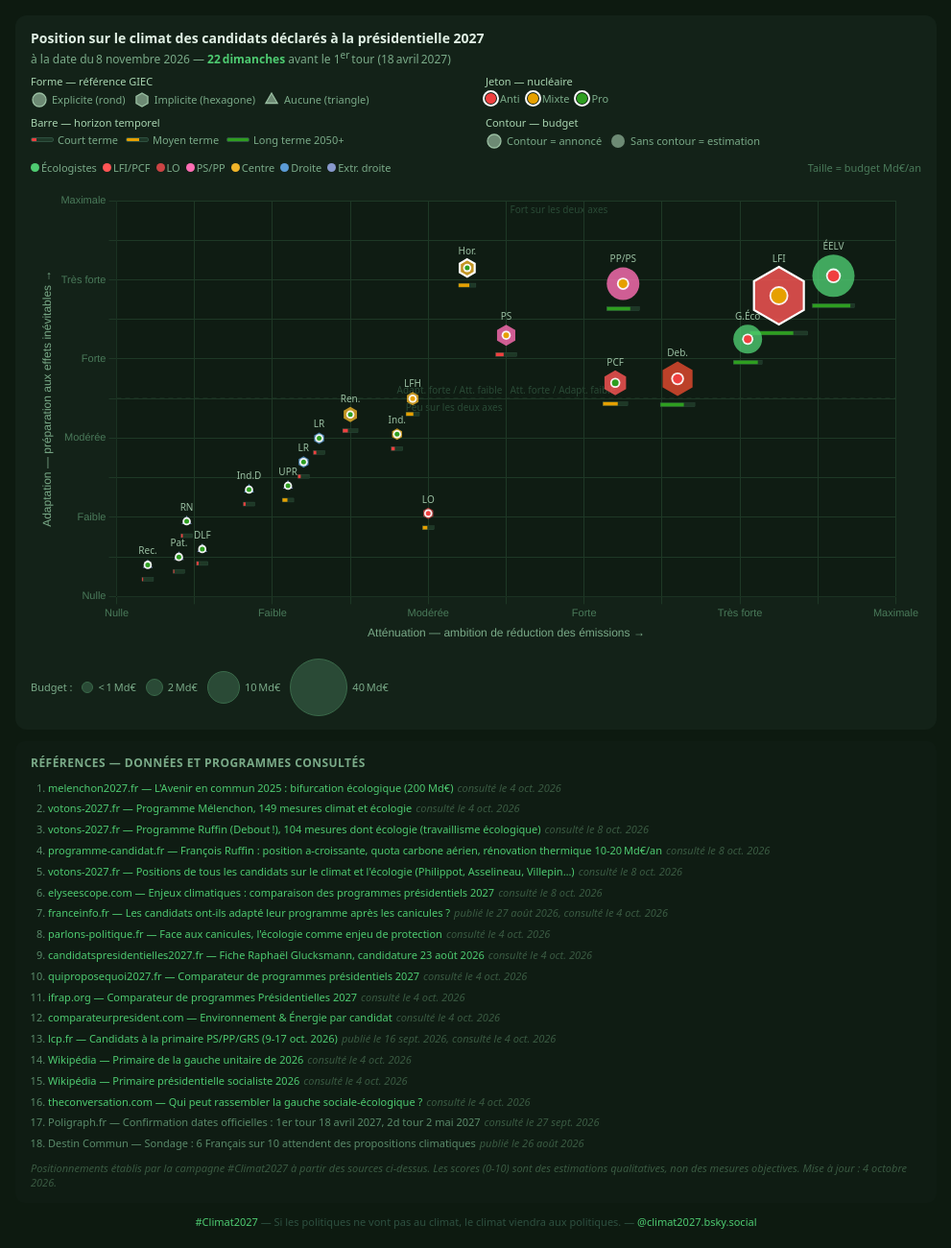
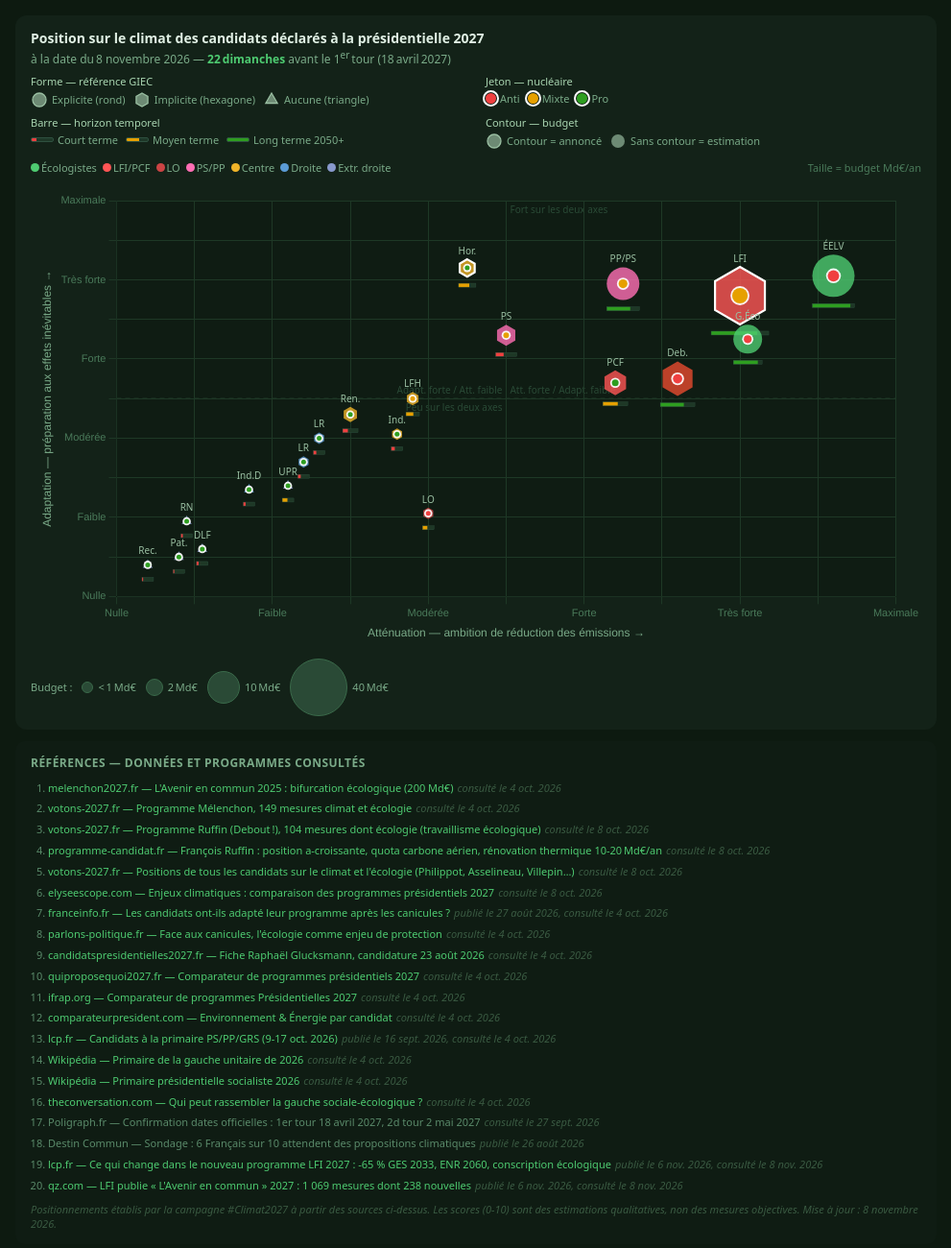
Before and after one commit to omarce91/Climat2027, a plain HTML site: page index.html in a window 1280 px wide. Shown: the top 1300 px of the page at 96% size, without its empty margins (144-1135 px from the left). Drawn offline with nearby package versions, Linux system fonts and the light colour scheme.

Commit message:
data: Mélenchon — programme LFI 6 nov. 2026 (att 8.0, h 0.80, 1069 mesures)
Co-Authored-By: Claude Sonnet 4.6 <noreply@anthropic.com>
Claude-Session: https://claude.ai/code/session_01X2xewz8ASP19ZeYxa3zuxX

```diff
--- a/index.html
+++ b/index.html
@@ -145,11 +145,13 @@
     <li><a href="https://theconversation.com/presidentielle-2027-qui-peut-rassembler-la-gauche-sociale-ecologique-291179" target="_blank">theconversation.com — Qui peut rassembler la gauche sociale-écologique ?</a><span class="date">consulté le 4 oct. 2026</span></li>
     <li>Poligraph.fr — Confirmation dates officielles : 1er tour 18 avril 2027, 2d tour 2 mai 2027<span class="date">consulté le 27 sept. 2026</span></li>
     <li>Destin Commun — Sondage : 6 Français sur 10 attendent des propositions climatiques<span class="date">publié le 26 août 2026</span></li>
+    <li><a href="https://lcp.fr/actualites/presidentielle-2027-ce-qui-change-dans-le-nouveau-programme-de-jean-luc-melenchon-444841" target="_blank">lcp.fr — Ce qui change dans le nouveau programme LFI 2027 : -65 % GES 2033, ENR 2060, conscription écologique</a><span class="date">publié le 6 nov. 2026, consulté le 8 nov. 2026</span></li>
+    <li><a href="https://fr.qz.com/lfi-publie-programme-presidentiel-2027-1069-mesures-110626" target="_blank">qz.com — LFI publie « L'Avenir en commun » 2027 : 1 069 mesures dont 238 nouvelles</a><span class="date">publié le 6 nov. 2026, consulté le 8 nov. 2026</span></li>
   </ol>
   <p style="margin-top:8px;color:#3a5a42;font-style:italic">
     Positionnements établis par la campagne #Climat2027 à partir des sources ci-dessus.
     Les scores (0-10) sont des estimations qualitatives, non des mesures objectives.
-    Mise à jour : 4 octobre 2026.
+    Mise à jour : 8 novembre 2026.
   </p>
 </div>
 
@@ -183,8 +185,8 @@ const D=[
   {nom:'François Ruffin',       s:'Deb.',  att:7.2,adp:5.5,b:12, ann:false,g:'partial', nuk:'red',   h:.68,c:'#e84a2f',
    nt:'« Travaillisme écologique » (mouvement Debout !). 10-20 Md€/an rénovation thermique (annoncé). -50 % CO₂ 2030. Quota carbone aérien individuel. Agroécologie. ZAN. Position « a-croissante ». Candidat primaire gauche unitaire (11 oct. 2026).'},
   /* Budget Mélenchon corrigé : 200 Md€ sur le mandat = 40 Md€/an (programme officiel) */
-  {nom:'Jean-Luc Mélenchon',   s:'LFI',   att:8.5,adp:7.6,b:40, ann:true, g:'partial', nuk:'orange',h:.75,c:'#ff5555',
-   nt:'Plan 200 Md€ sur le mandat (officiel, « L\'Avenir en commun 2025 »). 149 mesures climat. -65 % GES 2030. 100 % ENR 2050. Sortie nucléaire. Post-été 2026 : bombardiers d\'eau, surveillance satellitaire, conscription citoyenne sécurité civile.'},
+  {nom:'Jean-Luc Mélenchon',   s:'LFI',   att:8.0,adp:7.6,b:40, ann:true, g:'partial', nuk:'orange',h:.80,c:'#ff5555',
+   nt:'1 069 mesures (238 nouvelles), « L\'Avenir en commun » publié 6 nov. 2026. Planification écologique en tête. -65 % GES 2033 (repoussé de 2030). 100 % ENR 2060 (repoussé de 2050). Sortie nucléaire progressive maintenue. Conscription citoyenne écologique (obligatoire, rémunérée Smic). Interdiction vols de nuit 23h-6h. Filière bombardiers d\'eau. Budget : 200 Md€/mandat (plan de financement prévu début 2027).'},
   {nom:'Marine Tondelier',     s:'ÉELV',  att:9.2,adp:8.1,b:20, ann:false,g:'explicit',nuk:'red',   h:.90,c:'#4ecb71',
    nt:'AR6 explicite. -60 % GES 2030. Sortie fossiles et nucléaire. ENR 100 %. Post-été 2026 : congé climatique proposé, programme inchangé dans ses fondamentaux. Primaire gauche unitaire (11 oct.) : désignée candidate avec 86 % des voix de son parti.'},
   {nom:'Raphaël Glucksmann',   s:'PP/PS', att:6.5,adp:7.9,b:10, ann:false,g:'explicit',nuk:'orange',h:.72,c:'#ff6eb4',
```
